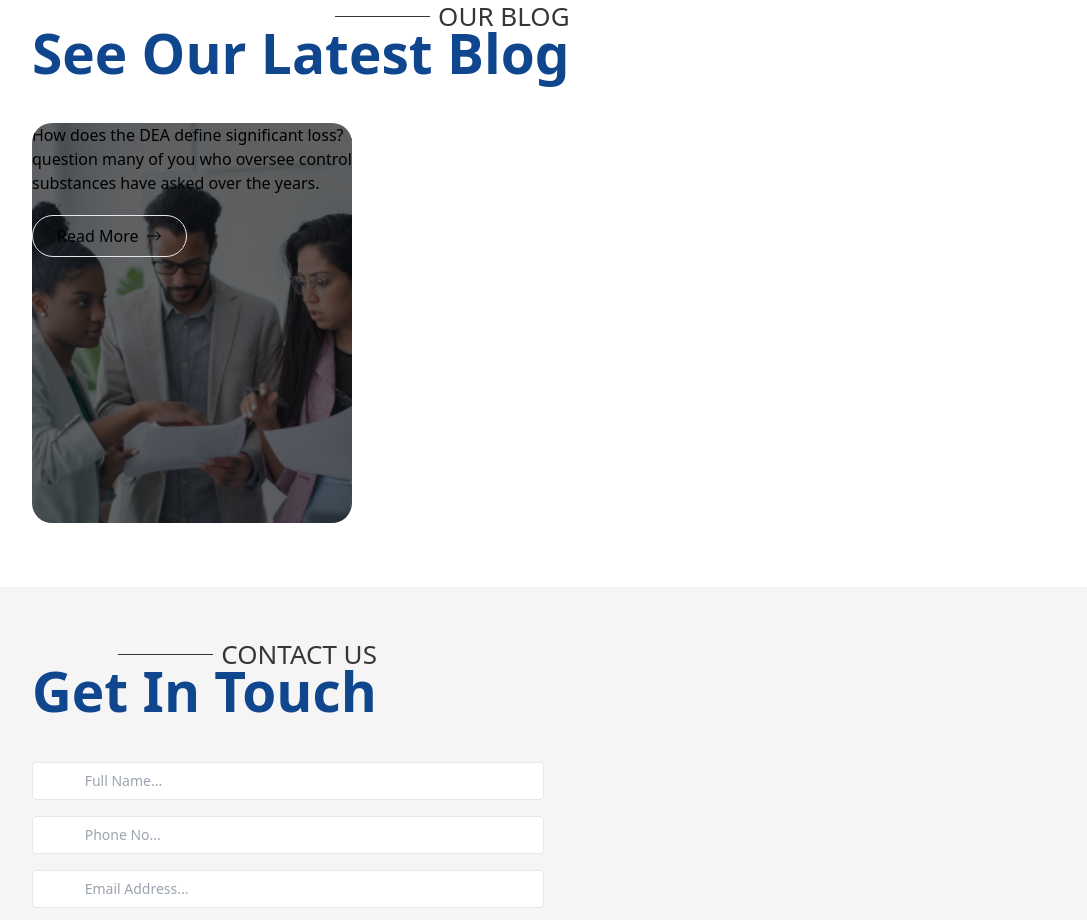
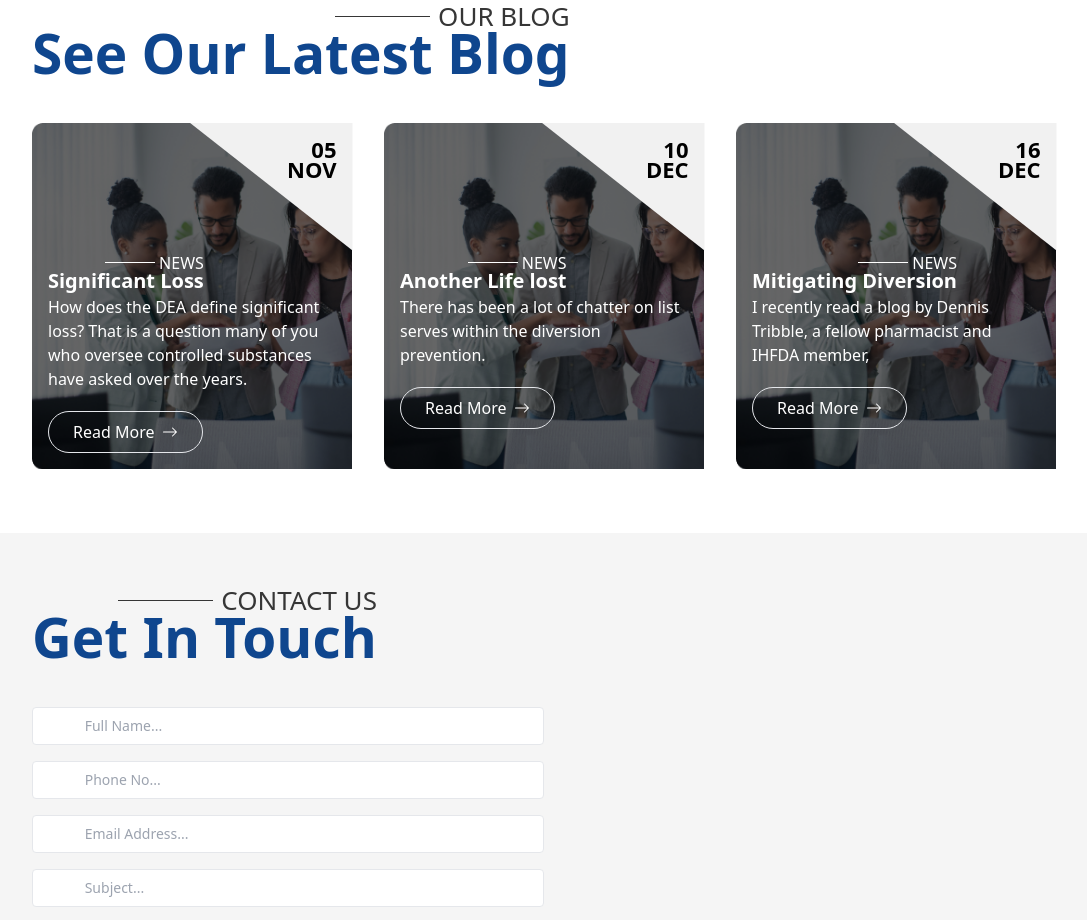
Before and after one commit to S-Abdullahi/rx-expert, a Next.js app: page / in a window 1280 px wide. Shown: the part 5300-6220 px from the top of the page, without its empty margins (96-1183 px from the left). Built offline with nearby package versions, Linux system fonts and the light colour scheme.

Commit message:
blog card

```diff
--- /dev/null
+++ b/app/components/BlogCard.tsx
@@ -0,0 +1,52 @@
+import Image from "next/image";
+import Button from "./button";
+
+interface IBlogCard {
+  imageUrl: string;
+  day: string;
+  month: string;
+  newsHeadline: string;
+  newsPreview: string;
+}
+
+export default function BlogCard(props: IBlogCard) {
+  const { imageUrl, day, month, newsHeadline, newsPreview } = props;
+  return (
+    <div className={`bg-[url('/img-6.png')] bg-no-repeat bg-cover pb-4`}>
+      <div>
+        <div className="flex justify-end">
+          <div
+            className="flex flex-col items-end bg-[#F1F1F1] h-[128px] w-[163px] font-bold text-[22px] leading-5 pr-4 pt-4 -mt-[0.5px] -mr-[0.5px]"
+            style={{ clipPath: "polygon(100% 0, 0 0, 100% 100%)" }}
+          >
+            <span>{day}</span>
+            <span>{month}</span>
+          </div>
+        </div>
+        <div className=" text-white px-4">
+          <div className="flex justify-start">
+            <div className="flex flex-col items-end">
+              <div className="flex items-center gap-1">
+                <span>
+                  <Image
+                    src="/line-white.png"
+                    alt="line"
+                    width={50}
+                    height={0}
+                  />
+                </span>
+                <span className="font-light">NEWS</span>
+              </div>
+              <span className="font-semibold text-xl -mt-2">
+                {newsHeadline}
+              </span>
+            </div>
+          </div>
+
+          <p className="font-light">{newsPreview}</p>
+          <Button buttonText="Read More" />
+        </div>
+      </div>
+    </div>
+  );
+}
--- a/app/page.tsx
+++ b/app/page.tsx
@@ -9,6 +9,7 @@ import { solutionSectionData } from "./section data/homepage.data";
 import Reveal from "./components/reveal";
 import { ReviewData } from "./section data/homepage.data";
 import { WhereToHelpData } from "./section data/homepage.data";
+import BlogCard from "./components/BlogCard";
 
 type INavItem = {
   title: string;
@@ -35,6 +36,33 @@ const navItem: INavItem[] = [
   {
     title: "Contact Us",
     url: "/contact",
+  },
+];
+
+const blogDetail = [
+  {
+    imageUrl: "/img-3.png",
+    day: "05",
+    month: "NOV",
+    newsHeadline: "Significant Loss",
+    newsPreview:
+      "How does the DEA define significant loss? That is a question many of you who oversee controlled substances have asked over the years.",
+  },
+  {
+    imageUrl: "/img-4.png",
+    day: "10",
+    month: "DEC",
+    newsHeadline: "Another Life lost ",
+    newsPreview:
+      "There has been a lot of chatter on list serves within the diversion prevention.",
+  },
+  {
+    imageUrl: "/img-4.png",
+    day: "16",
+    month: "DEC",
+    newsHeadline: "Mitigating Diversion",
+    newsPreview:
+      "I recently read a blog  by Dennis Tribble, a fellow pharmacist and IHFDA member,",
   },
 ];
 
@@ -357,21 +385,9 @@ export default function Home() {
           sectionHead="See Our Latest Blog"
         />
         <div className="grid grid-cols-1 md:grid-cols-3 gap-8">
-          <div className=" rounded-[20px] overflow-hidden">
-            <div className="bg-[url('/img-5.png')] bg-no-repeat bg-cover h-[400px] w-[400px]">
-              <div>
-                <p>
-                  How does the DEA define significant loss? That is a question
-                  many of you who oversee controlled substances have asked over
-                  the years.
-                </p>
-                <Button buttonText="Read More" />
-              </div>
-            </div>
-          </div>
-
-          <div></div>
-          <div></div>
+          {blogDetail.map((detail) => {
+            return <BlogCard key={detail.newsHeadline} {...detail} />;
+          })}
         </div>
       </section>
     </div>
```
Also changed, not shown: public/img-6.png (added), public/line-white.png (added).
